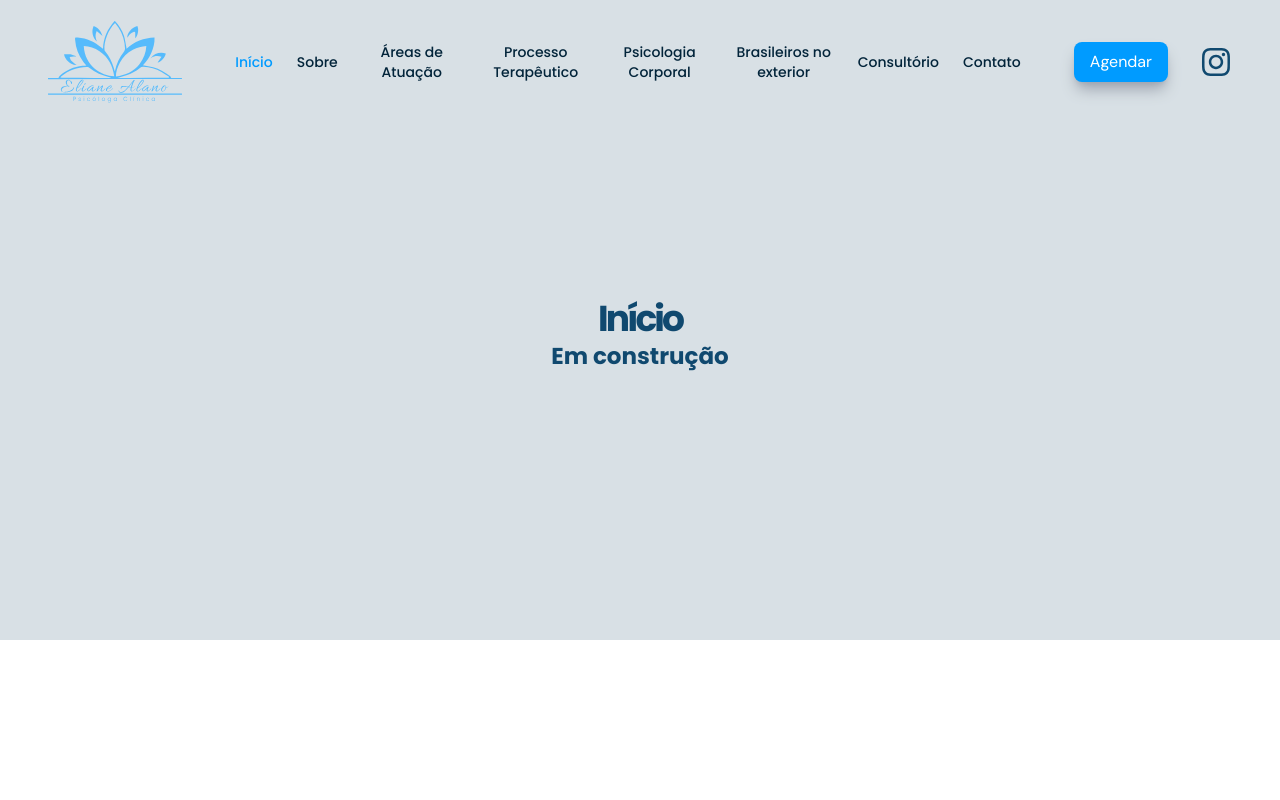
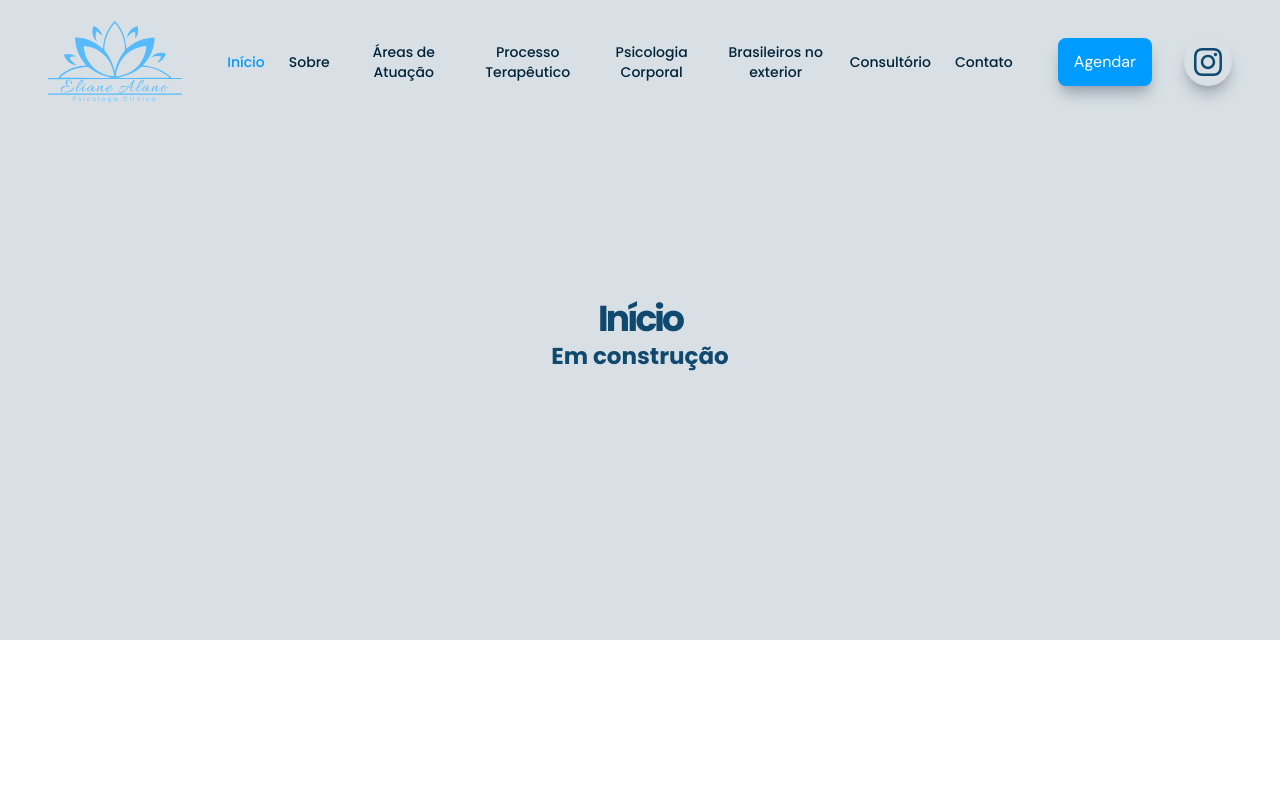
Before and after one commit to elena-calcada/psicologa-eliane-alano, a Next.js app: page / in a window 1280 px wide. Shown: the top 800 px of the page. Built offline with nearby package versions, Linux system fonts and the light colour scheme.

Commit message:
change nav buttons

```diff
--- a/components/SocialNav.tsx
+++ b/components/SocialNav.tsx
@@ -11,7 +11,7 @@ const SocialNav = ({ containerStyles, onClickCloseNav }: Props) => {
   return (
     <div className={`${containerStyles} gap-8`}>
       <motion.div
-        className="shadow-lg py-2 px-4 rounded-lg shadow-gray-400 bg-blueColor-buttonColor text-white"
+        className="shadow-lg py-2 px-4 rounded-lg shadow-gray-400 bg-blueColor-buttonColor text-white flex items-center justify-center"
         whileHover={{ y: -2 }}
         whileTap={{ scale: 0.9 }}
       >
@@ -25,7 +25,7 @@ const SocialNav = ({ containerStyles, onClickCloseNav }: Props) => {
         </Link>
       </motion.div>
       <motion.div
-        className="flex items-center justify-center"
+        className="flex items-center justify-center shadow-lg p-2 rounded-full shadow-gray-400"
         whileHover={{ y: -2 }}
         whileTap={{ scale: 0.9 }}
       >
```
